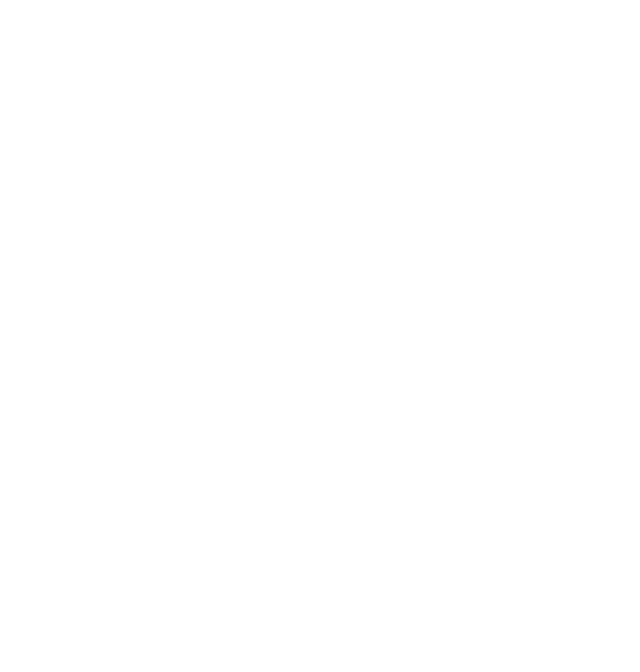
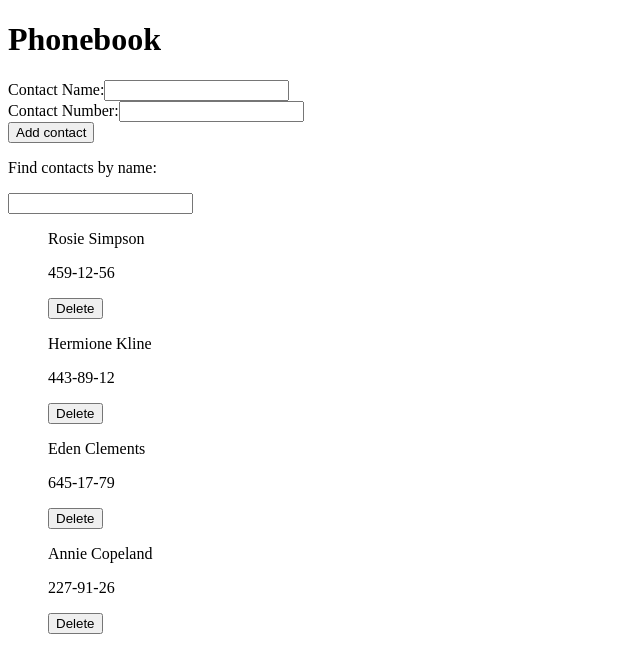
Before and after one commit to Volki-v-boi/react-repeat, a React (Vite) app: page / in a window 1280 px wide. Shown: the top 672 px of the page, without its empty margins (0-640 px from the left). Built offline with nearby package versions, Linux system fonts and the light colour scheme.

Commit message:
form_comlete

```diff
--- a/package.json
+++ b/package.json
@@ -10,8 +10,11 @@
     "preview": "vite preview"
   },
   "dependencies": {
+    "formik": "^2.4.9",
+    "nanoid": "^5.1.6",
     "react": "^19.2.0",
-    "react-dom": "^19.2.0"
+    "react-dom": "^19.2.0",
+    "yup": "^1.7.1"
   },
   "devDependencies": {
     "@eslint/js": "^9.39.1",
--- a/src/App/App.jsx
+++ /dev/null
@@ -1,3 +0,0 @@
-export default function App() {
-  return;
-}
--- /dev/null
+++ b/src/components/App/App.jsx
@@ -0,0 +1,41 @@
+import initialContacts from "../../contacts.json";
+import { useState } from "react";
+import ContactList from "../ContactList/ContactList";
+import SearchBox from "../SearchBox/SearchBox";
+import ContactForm from "../ContactForm/ContactForm";
+import { nanoid } from "nanoid";
+
+export default function App() {
+  const [contacts, setContacts] = useState(initialContacts);
+  const [filter, setFilter] = useState("");
+
+  const addContact = (newContact) => {
+    const contactWithId = {
+      ...newContact,
+      id: nanoid(),
+    };
+
+    setContacts((prev) => [...prev, contactWithId]);
+  };
+
+  const deleteContact = (contactId) => {
+    setContacts((prevContacts) => {
+      return prevContacts.filter((contact) => {
+        return contact.id !== contactId;
+      });
+    });
+  };
+
+  const visibleContacts = contacts.filter((contact) =>
+    contact.name.toLowerCase().includes(filter.toLowerCase()),
+  );
+
+  return (
+    <div>
+      <h1>Phonebook</h1>
+      <ContactForm onAdd={addContact} />
+      <SearchBox value={filter} onSearch={setFilter} />
+      <ContactList contacts={visibleContacts} deleteContact={deleteContact} />
+    </div>
+  );
+}
--- /dev/null
+++ b/src/components/Contact/Contact.jsx
@@ -0,0 +1,18 @@
+export default function Contact({
+  contact: { id, name, number },
+  deleteContact,
+}) {
+  return (
+    <>
+      <p>{name}</p>
+      <p>{number}</p>
+      <button
+        onClick={() => {
+          deleteContact(id);
+        }}
+      >
+        Delete
+      </button>
+    </>
+  );
+}
--- /dev/null
+++ b/src/components/ContactForm/ContactForm.jsx
@@ -0,0 +1,36 @@
+import { ErrorMessage, Field, Form, Formik } from "formik";
+import * as Yup from "yup";
+
+const ContactShema = Yup.object().shape({
+  name: Yup.string().min(3, "To short").max(50, "max 50").required("required"),
+  number: Yup.string().min(3).max(50).required("required"),
+});
+
+export default function ContactForm({ onAdd }) {
+  const handleSubmit = (values, actions) => {
+    onAdd(values);
+
+    actions.resetForm();
+  };
+  return (
+    <Formik
+      initialValues={{ name: "", number: "" }}
+      onSubmit={handleSubmit}
+      validationSchema={ContactShema}
+    >
+      <Form>
+        <div>
+          <label>Contact Name:</label>
+          <Field type="text" name="name" />
+          <ErrorMessage name="name" />
+        </div>
+        <div>
+          <label>Contact Number:</label>
+          <Field type="text" name="number" />
+          <ErrorMessage name="number" />
+        </div>
+        <button type="submit">Add contact</button>
+      </Form>
+    </Formik>
+  );
+}
--- /dev/null
+++ b/src/components/ContactList/ContactList.jsx
@@ -0,0 +1,15 @@
+import Contact from "../Contact/Contact";
+
+export default function ContactList({ contacts, deleteContact }) {
+  return (
+    <ul>
+      {contacts.map((contact) => (
+        <Contact
+          key={contact.id}
+          contact={contact}
+          deleteContact={deleteContact}
+        />
+      ))}
+    </ul>
+  );
+}
--- /dev/null
+++ b/src/components/SearchBox/SearchBox.jsx
@@ -0,0 +1,12 @@
+export default function SearchBox({ value, onSearch }) {
+  const handleChange = (event) => {
+    onSearch(event.target.value);
+  };
+
+  return (
+    <>
+      <p>Find contacts by name:</p>
+      <input type="text" value={value} onChange={handleChange} />
+    </>
+  );
+}
--- /dev/null
+++ b/src/contacts.json
@@ -0,0 +1,22 @@
+[
+  {
+    "id": "id-1",
+    "name": "Rosie Simpson",
+    "number": "459-12-56"
+  },
+  {
+    "id": "id-2",
+    "name": "Hermione Kline",
+    "number": "443-89-12"
+  },
+  {
+    "id": "id-3",
+    "name": "Eden Clements",
+    "number": "645-17-79"
+  },
+  {
+    "id": "id-4",
+    "name": "Annie Copeland",
+    "number": "227-91-26"
+  }
+]
--- a/src/main.jsx
+++ b/src/main.jsx
@@ -1,6 +1,6 @@
 import { StrictMode } from "react";
 import { createRoot } from "react-dom/client";
-import App from "./App/App";
+import App from "./components/App/App";
 
 createRoot(document.getElementById("root")).render(
   <StrictMode>
```
Also changed, not shown: 1 other file (tests, documents, lock files or other folders).
